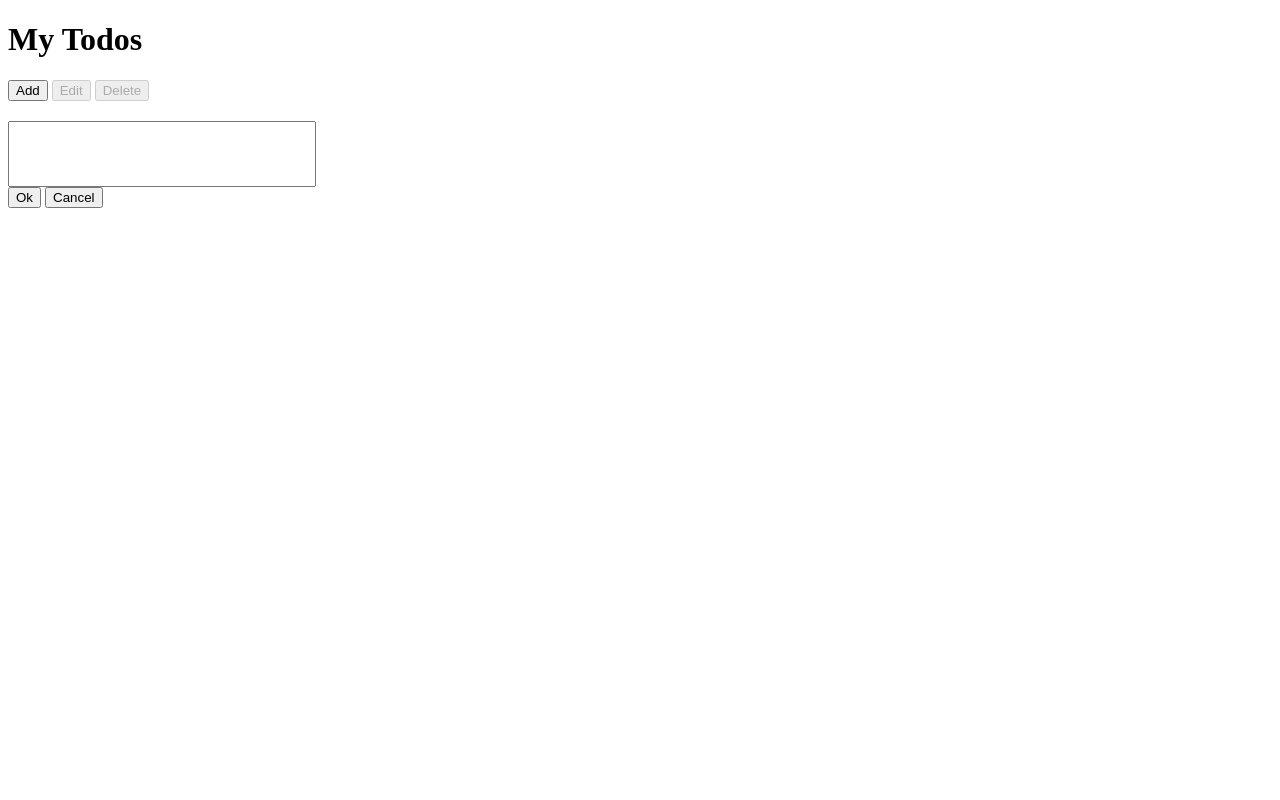
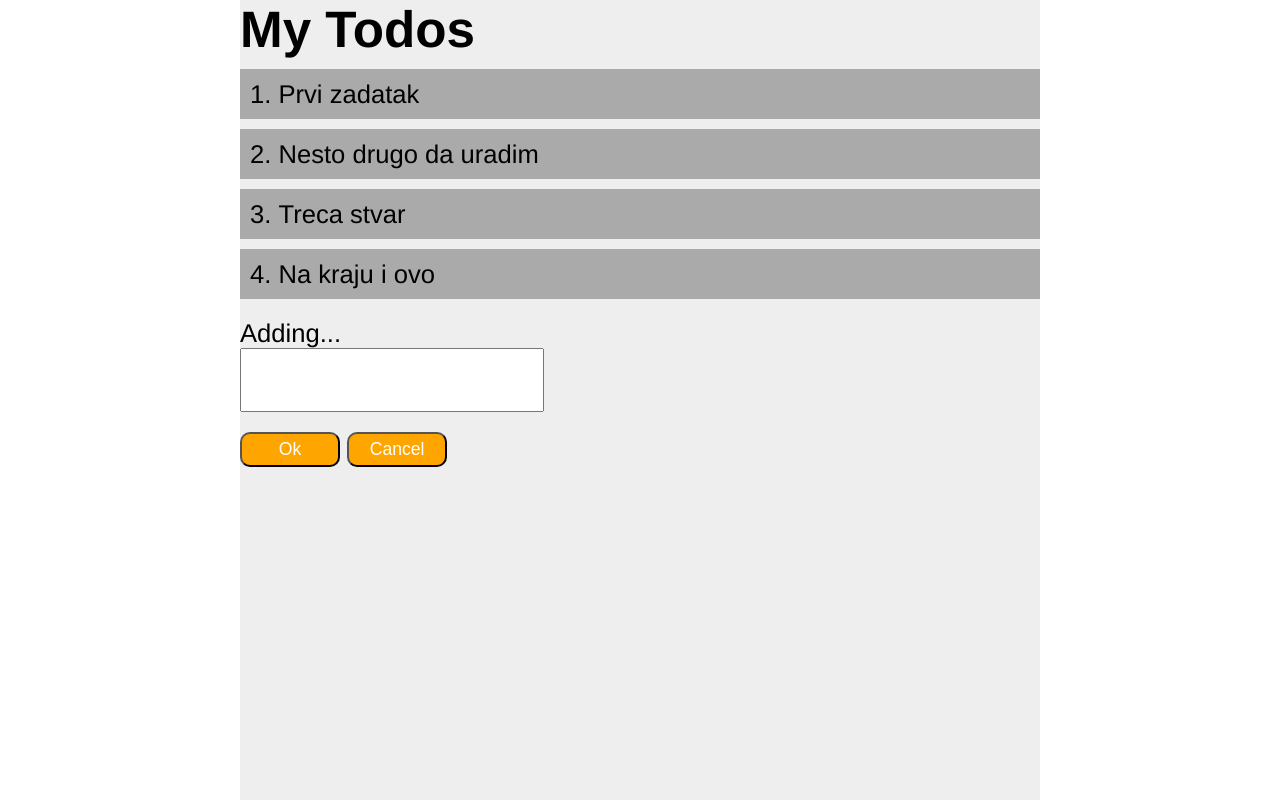
Before and after one commit to nokatz/Todo-List, a plain HTML site: page index.html in a window 1280 px wide. Both pictures are taken after a click on the button "Add". Drawn offline with Linux system fonts and the light colour scheme.

Commit message:
delete, cancel, refactoring; some styling

```diff
--- a/index.html
+++ b/index.html
@@ -22,6 +22,7 @@
 	</div>
 
 	<form id="form">
+		<p id="message"></p>
 		<input type="textarea" id="todo" name="todo">
 		<button id="ok">Ok</button>
 		<button id="cancel">Cancel</button>
--- a/main.js
+++ b/main.js
@@ -1,17 +1,21 @@
 
-let todos = [];
-let selectedIndex;
+let todos = ["Prvi zadatak", "Nesto drugo da uradim", "Treca stvar", "Na kraju i ovo"];
+// let todos = [];
+let selectedIndex = -1;
 
-let addBtn, editBtn, delBtn;
-let form, inputField;
+let btns, addBtn, editBtn, delBtn;
+let form, message, inputField;
 let list;
+let okBtn, cancelBtn;
 let editMode = false;
+
 
 getDomElements();
 
 editBtn.disabled = true;
 delBtn.disabled = true;
 
+populateList();
 
 addBtn.addEventListener('click', showForm);
 editBtn.addEventListener('click', showForm);
@@ -19,53 +23,78 @@ editBtn.addEventListener('click', showForm);
 function showForm(e){
 
 	form.style.display = 'block';
+	btns.style.display = 'none';
+
+	let lbl;
 
 	if(e.target.textContent === 'Add'){
 
 		inputField.value = '';
 		editMode = false;
 
+		lbl = 'Adding...';
+
 	} else if (e.target.textContent === 'Edit'){
 
 		editMode = true;
 		inputField.value = todos[selectedIndex];
 
-	}
+		lbl = 'Editing...';
 	}
 
+	message.textContent = lbl;
+	message.style.display = "block";
+
+}
+
+
 okBtn.addEventListener('click', refreshList);
-
 
 function refreshList(e){
 
 	e.preventDefault();
 
+	let items = document.getElementsByTagName('li');
+
 	if(!editMode){
 
+		if(selectedIndex === -1){
 			todos.push(inputField.value);
+		} else {
+			todos.splice(selectedIndex + 1, 0, inputField.value);
+		}
 
 		let li = document.createElement('li');
 		li.textContent = inputField.value;
 
 		li.addEventListener('click', toggleSelect);
 
-		list.appendChild(li);
-
-
 	} else if(editMode){
 
 		todos[selectedIndex] = inputField.value;
 
-		let items = document.getElementsByTagName('li');
-		items[selectedIndex].textContent = inputField.value;
+	}
 
-		items[selectedIndex].classList.remove('selected');
+	btns.style.display = 'block';
+
+	populateList();
+
+	form.style.display = 'none';
+
+	deselectAll();
 
 }
 
+
+cancelBtn.addEventListener('click', (e) => {
+
+	e.preventDefault();
 	form.style.display = 'none';
+	btns.style.display = 'block';
+	deselectAll();
+	return;
 
-}
+});
 
 
 delBtn.addEventListener('click', (e) => {
@@ -89,15 +118,34 @@ function getDomElements(){
 
 	list = document.getElementById('list');
 
+	btns = document.getElementById('btns');
 	addBtn = document.getElementById('add-btn');
 	editBtn = document.getElementById('edit-btn');
 	delBtn = document.getElementById('del-btn');
 
+	message = document.getElementById('message');
 	inputField = document.getElementById('todo');
 	okBtn = document.getElementById('ok');
+	cancelBtn = document.getElementById('cancel');
 
 	form = document.getElementById('form');
 
+}
+
+function populateList(){
+
+	list.innerHTML = "";
+
+	for(let i = 0; i < todos.length; i++){
+
+		let item = document.createElement('li');
+		item.textContent = todos[i];
+
+		item.addEventListener('click', toggleSelect);
+
+		list.appendChild(item);
+
+	}
 }
 
 
@@ -105,11 +153,7 @@ function toggleSelect(e) {
 
 	let selected = e.target.classList.contains('selected');
 
-		let items = document.getElementsByTagName('li');
-
-		for(var i = 0; i < items.length; i++){
-			items[i].classList.remove('selected');
-		}
+	deselectAll();
 
 	if(selected){
 
@@ -126,8 +170,22 @@ function toggleSelect(e) {
 		delBtn.disabled = false;
 
 		selectedIndex = todos.indexOf(e.target.textContent);
-			// console.log('index: ' + index);
+
 	}
 
+	console.log('selIndex: ' + selectedIndex);
+}
 
+function deselectAll(){
+
+	let items = document.getElementsByTagName('li');
+
+	for(var i = 0; i < items.length; i++){
+		items[i].classList.remove('selected');
 	}
+
+	selectedIndex = -1;
+
+	editBtn.disabled = true;
+	delBtn.disabled = true;
+}
--- a/styles.css
+++ b/styles.css
@@ -1,7 +1,63 @@
+
+* {
+	margin: 0;
+	padding: 0;
+}
+
+body {
+	font-family: Helvetica, Arial, sans-serif;
+	font-size: 1.6em;
+}
+
+#container {
+	width: 800px;
+	height: 100vh;
+	margin: 0 auto;
+	background-color: #eee;
+}
 
 form {
 	width: 400px;
 	margin: 20px 0 20px;
+	display: none;
+}
+
+#list {
+	list-style-position: inside;
+}
+
+#list li {
+	height: 50px;
+	background-color: #aaa;
+	margin-top: 10px;
+	padding-left: 10px;
+	line-height: 50px;
+}
+
+#list li:hover {
+	cursor: default;
+}
+
+#list > li.selected {
+	background-color: yellow;
+}
+
+button {
+	width: 100px;
+	height: 35px;
+	color: #fff;
+	background-color: orange;
+	font-size: 1.1rem;
+	border-radius: 10px;
+	margin-top: 20px;
+}
+
+button:disabled {
+	color: #eee;
+	background-color: #000;
+}
+
+#message {
 	display: none;
 }
 
@@ -10,7 +66,3 @@ form {
 	height: 60px;
 	display: block;
 }
-
-.selected {
-	background-color: yellow;
-}
```
Lines whose indentation alone changed are shown as unchanged.
